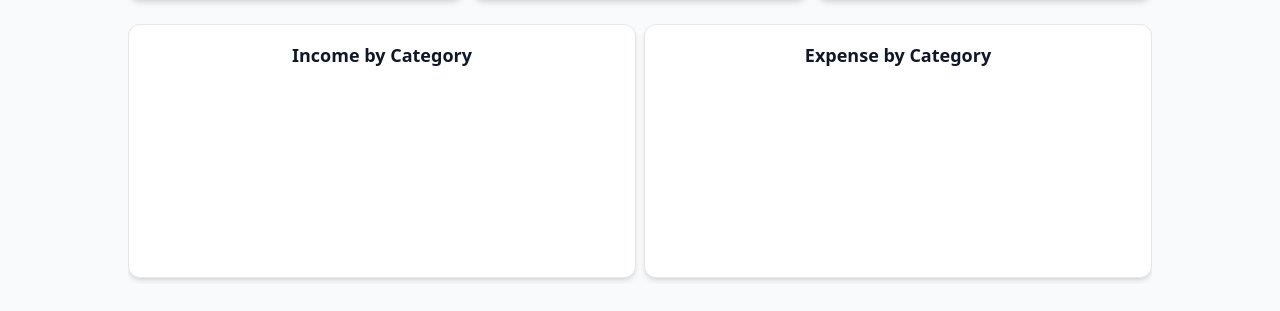
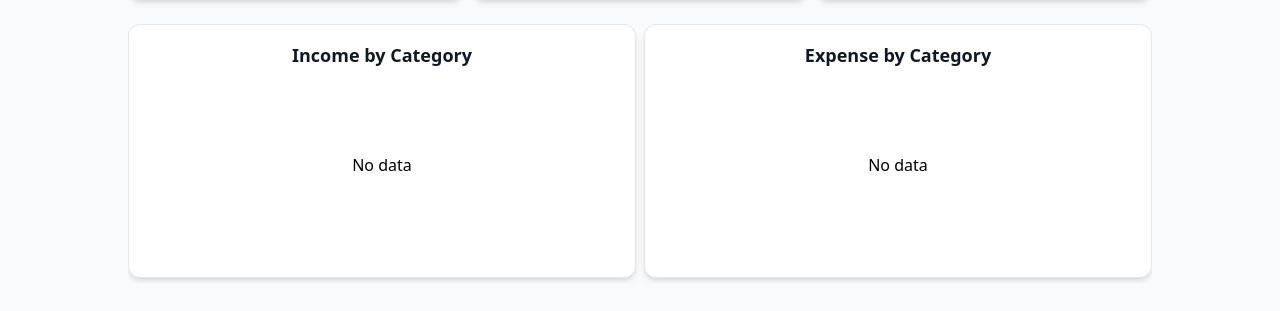
Before and after one commit to Ibrakara/personal-finance-tracker, a Vue app: page / in a window 1280 px wide. Shown: the part 320-631 px from the top of the page. Built offline with nearby package versions, Linux system fonts and the light colour scheme.

Commit message:
add no data tag

```diff
--- a/src/views/AnalyticsView.vue
+++ b/src/views/AnalyticsView.vue
@@ -10,15 +10,26 @@
       <div class="flex justify-around w-full gap-2">
         <CardComponent title="Income by Category">
           <div class="h-48 w-full">
-            <Doughnut :data="categoryChartDataByType(TRANSACTION_TYPE.INCOME)" :options="options" />
+            <Doughnut
+              v-if="categoryChartDataByType(TRANSACTION_TYPE.INCOME).labels.length > 0"
+              :data="categoryChartDataByType(TRANSACTION_TYPE.INCOME)"
+              :options="options"
+            />
+            <div class="flex justify-center items-center h-full" v-else>
+              <p>No data</p>
+            </div>
           </div>
         </CardComponent>
         <CardComponent title="Expense by Category">
           <div class="h-48 w-full">
             <Doughnut
+              v-if="categoryChartDataByType(TRANSACTION_TYPE.EXPENSE).labels.length > 0"
               :data="categoryChartDataByType(TRANSACTION_TYPE.EXPENSE)"
               :options="options"
             />
+            <div class="flex justify-center items-center h-full" v-else>
+              <p>No data</p>
+            </div>
           </div>
         </CardComponent>
       </div>
```
